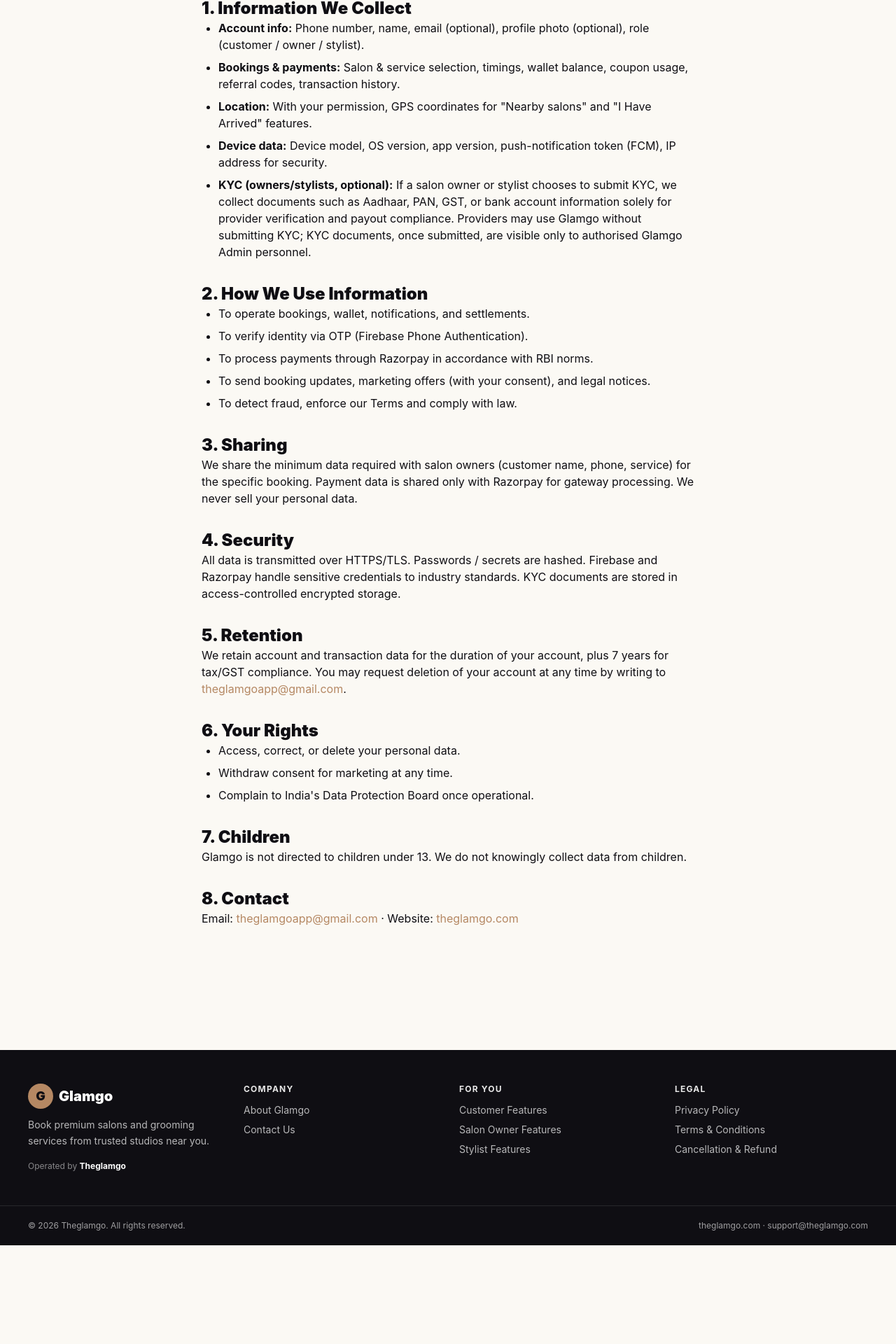
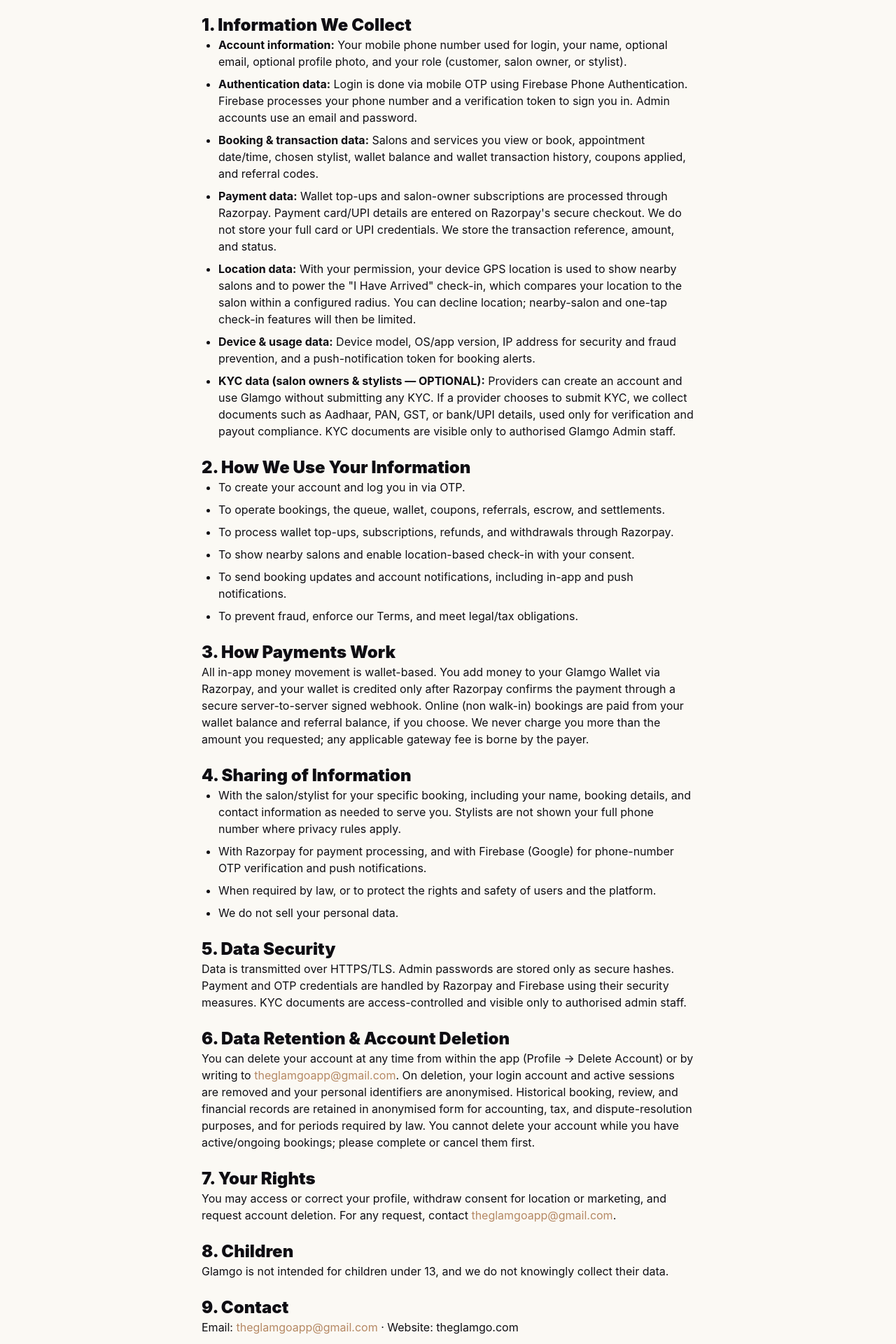
Before and after one commit to theglamgo/glamgo-website, a Next.js app: page /privacy in a window 1280 px wide. Shown: the part 329-2249 px from the top of the page at 70% size. Before the commit the page ends 2108 px from the top, so only its background shows below. Built offline with nearby package versions, Linux system fonts and the light colour scheme.

Commit message:
Privacy Policy — Glamgo

```diff
--- a/app/privacy/page.tsx
+++ b/app/privacy/page.tsx
@@ -2,51 +2,170 @@
 
 export default function PrivacyPage() {
   return (
-    <article className="max-w-3xl mx-auto px-4 md:px-8 py-12 md:py-20 prose prose-lg">
+    <article className="max-w-3xl mx-auto px-4 md:px-8 py-12 md:py-20">
       <h1 className="text-4xl font-black">Privacy Policy</h1>
-      <p className="text-sm text-brand-textMuted"><em>Last updated: {new Date().toLocaleDateString("en-IN", { year: "numeric", month: "long" })}</em></p>
+      <p className="text-sm text-brand-textMuted">
+        <em>Last updated: June 2026</em>
+      </p>
 
-      <p>Theglamgo (&quot;we&quot;, &quot;us&quot;, &quot;our&quot;) operates the Glamgo mobile application and the website theglamgo.com. This Privacy Policy describes what personal information we collect, how we use it, and the choices you have.</p>
+      <p className="mt-6">
+        Theglamgo (&quot;we&quot;, &quot;us&quot;, &quot;our&quot;) operates the
+        Glamgo mobile application and the website theglamgo.com. This Privacy
+        Policy explains what data we collect, how we use it, and your choices.
+      </p>
 
       <h2 className="mt-8 text-2xl font-black">1. Information We Collect</h2>
       <ul className="list-disc pl-6 space-y-2">
-        <li><b>Account info:</b> Phone number, name, email (optional), profile photo (optional), role (customer / owner / stylist).</li>
-        <li><b>Bookings & payments:</b> Salon &amp; service selection, timings, wallet balance, coupon usage, referral codes, transaction history.</li>
-        <li><b>Location:</b> With your permission, GPS coordinates for &quot;Nearby salons&quot; and &quot;I Have Arrived&quot; features.</li>
-        <li><b>Device data:</b> Device model, OS version, app version, push-notification token (FCM), IP address for security.</li>
-        <li><b>KYC (owners/stylists, optional):</b> If a salon owner or stylist chooses to submit KYC, we collect documents such as Aadhaar, PAN, GST, or bank account information solely for provider verification and payout compliance. Providers may use Glamgo without submitting KYC; KYC documents, once submitted, are visible only to authorised Glamgo Admin personnel.</li>
+        <li>
+          <b>Account information:</b> Your mobile phone number used for login,
+          your name, optional email, optional profile photo, and your role
+          (customer, salon owner, or stylist).
+        </li>
+        <li>
+          <b>Authentication data:</b> Login is done via mobile OTP using
+          Firebase Phone Authentication. Firebase processes your phone number
+          and a verification token to sign you in. Admin accounts use an email
+          and password.
+        </li>
+        <li>
+          <b>Booking &amp; transaction data:</b> Salons and services you view
+          or book, appointment date/time, chosen stylist, wallet balance and
+          wallet transaction history, coupons applied, and referral codes.
+        </li>
+        <li>
+          <b>Payment data:</b> Wallet top-ups and salon-owner subscriptions
+          are processed through Razorpay. Payment card/UPI details are entered
+          on Razorpay&apos;s secure checkout. We do not store your full card or
+          UPI credentials. We store the transaction reference, amount, and
+          status.
+        </li>
+        <li>
+          <b>Location data:</b> With your permission, your device GPS location
+          is used to show nearby salons and to power the &quot;I Have
+          Arrived&quot; check-in, which compares your location to the salon
+          within a configured radius. You can decline location; nearby-salon
+          and one-tap check-in features will then be limited.
+        </li>
+        <li>
+          <b>Device &amp; usage data:</b> Device model, OS/app version, IP
+          address for security and fraud prevention, and a push-notification
+          token for booking alerts.
+        </li>
+        <li>
+          <b>KYC data (salon owners &amp; stylists — OPTIONAL):</b> Providers
+          can create an account and use Glamgo without submitting any KYC. If
+          a provider chooses to submit KYC, we collect documents such as
+          Aadhaar, PAN, GST, or bank/UPI details, used only for verification
+          and payout compliance. KYC documents are visible only to authorised
+          Glamgo Admin staff.
+        </li>
       </ul>
 
-      <h2 className="mt-8 text-2xl font-black">2. How We Use Information</h2>
+      <h2 className="mt-6 text-2xl font-black">
+        2. How We Use Your Information
+      </h2>
       <ul className="list-disc pl-6 space-y-2">
-        <li>To operate bookings, wallet, notifications, and settlements.</li>
-        <li>To verify identity via OTP (Firebase Phone Authentication).</li>
-        <li>To process payments through Razorpay in accordance with RBI norms.</li>
-        <li>To send booking updates, marketing offers (with your consent), and legal notices.</li>
-        <li>To detect fraud, enforce our Terms and comply with law.</li>
+        <li>To create your account and log you in via OTP.</li>
+        <li>
+          To operate bookings, the queue, wallet, coupons, referrals, escrow,
+          and settlements.
+        </li>
+        <li>
+          To process wallet top-ups, subscriptions, refunds, and withdrawals
+          through Razorpay.
+        </li>
+        <li>
+          To show nearby salons and enable location-based check-in with your
+          consent.
+        </li>
+        <li>
+          To send booking updates and account notifications, including
+          in-app and push notifications.
+        </li>
+        <li>
+          To prevent fraud, enforce our Terms, and meet legal/tax obligations.
+        </li>
       </ul>
 
-      <h2 className="mt-8 text-2xl font-black">3. Sharing</h2>
-      <p>We share the minimum data required with salon owners (customer name, phone, service) for the specific booking. Payment data is shared only with Razorpay for gateway processing. We never sell your personal data.</p>
+      <h2 className="mt-6 text-2xl font-black">3. How Payments Work</h2>
+      <p>
+        All in-app money movement is wallet-based. You add money to your
+        Glamgo Wallet via Razorpay, and your wallet is credited only after
+        Razorpay confirms the payment through a secure server-to-server signed
+        webhook. Online (non walk-in) bookings are paid from your wallet
+        balance and referral balance, if you choose. We never charge you more
+        than the amount you requested; any applicable gateway fee is borne by
+        the payer.
+      </p>
 
-      <h2 className="mt-8 text-2xl font-black">4. Security</h2>
-      <p>All data is transmitted over HTTPS/TLS. Passwords / secrets are hashed. Firebase and Razorpay handle sensitive credentials to industry standards. KYC documents are stored in access-controlled encrypted storage.</p>
-
-      <h2 className="mt-8 text-2xl font-black">5. Retention</h2>
-      <p>We retain account and transaction data for the duration of your account, plus 7 years for tax/GST compliance. You may request deletion of your account at any time by writing to <a className="link-gold" href="mailto:theglamgoapp@gmail.com">theglamgoapp@gmail.com</a>.</p>
-
-      <h2 className="mt-8 text-2xl font-black">6. Your Rights</h2>
+      <h2 className="mt-6 text-2xl font-black">4. Sharing of Information</h2>
       <ul className="list-disc pl-6 space-y-2">
-        <li>Access, correct, or delete your personal data.</li>
-        <li>Withdraw consent for marketing at any time.</li>
-        <li>Complain to India&apos;s Data Protection Board once operational.</li>
+        <li>
+          With the salon/stylist for your specific booking, including your
+          name, booking details, and contact information as needed to serve
+          you. Stylists are not shown your full phone number where privacy
+          rules apply.
+        </li>
+        <li>
+          With Razorpay for payment processing, and with Firebase (Google) for
+          phone-number OTP verification and push notifications.
+        </li>
+        <li>
+          When required by law, or to protect the rights and safety of users
+          and the platform.
+        </li>
+        <li>We do not sell your personal data.</li>
       </ul>
 
-      <h2 className="mt-8 text-2xl font-black">7. Children</h2>
-      <p>Glamgo is not directed to children under 13. We do not knowingly collect data from children.</p>
+      <h2 className="mt-6 text-2xl font-black">5. Data Security</h2>
+      <p>
+        Data is transmitted over HTTPS/TLS. Admin passwords are stored only as
+        secure hashes. Payment and OTP credentials are handled by Razorpay and
+        Firebase using their security measures. KYC documents are
+        access-controlled and visible only to authorised admin staff.
+      </p>
 
-      <h2 className="mt-8 text-2xl font-black">8. Contact</h2>
-      <p>Email: <a className="link-gold" href="mailto:theglamgoapp@gmail.com">theglamgoapp@gmail.com</a> · Website: <a className="link-gold" href="https://theglamgo.com">theglamgo.com</a></p>
+      <h2 className="mt-6 text-2xl font-black">
+        6. Data Retention &amp; Account Deletion
+      </h2>
+      <p>
+        You can delete your account at any time from within the app
+        (Profile → Delete Account) or by writing to{" "}
+        <a className="link-gold" href="mailto:theglamgoapp@gmail.com">
+          theglamgoapp@gmail.com
+        </a>
+        . On deletion, your login account and active sessions are removed and
+        your personal identifiers are anonymised. Historical booking, review,
+        and financial records are retained in anonymised form for accounting,
+        tax, and dispute-resolution purposes, and for periods required by law.
+        You cannot delete your account while you have active/ongoing bookings;
+        please complete or cancel them first.
+      </p>
+
+      <h2 className="mt-6 text-2xl font-black">7. Your Rights</h2>
+      <p>
+        You may access or correct your profile, withdraw consent for location
+        or marketing, and request account deletion. For any request, contact{" "}
+        <a className="link-gold" href="mailto:theglamgoapp@gmail.com">
+          theglamgoapp@gmail.com
+        </a>
+        .
+      </p>
+
+      <h2 className="mt-6 text-2xl font-black">8. Children</h2>
+      <p>
+        Glamgo is not intended for children under 13, and we do not knowingly
+        collect their data.
+      </p>
+
+      <h2 className="mt-6 text-2xl font-black">9. Contact</h2>
+      <p>
+        Email:{" "}
+        <a className="link-gold" href="mailto:theglamgoapp@gmail.com">
+          theglamgoapp@gmail.com
+        </a>{" "}
+        · Website: theglamgo.com
+      </p>
     </article>
   );
 }
```
